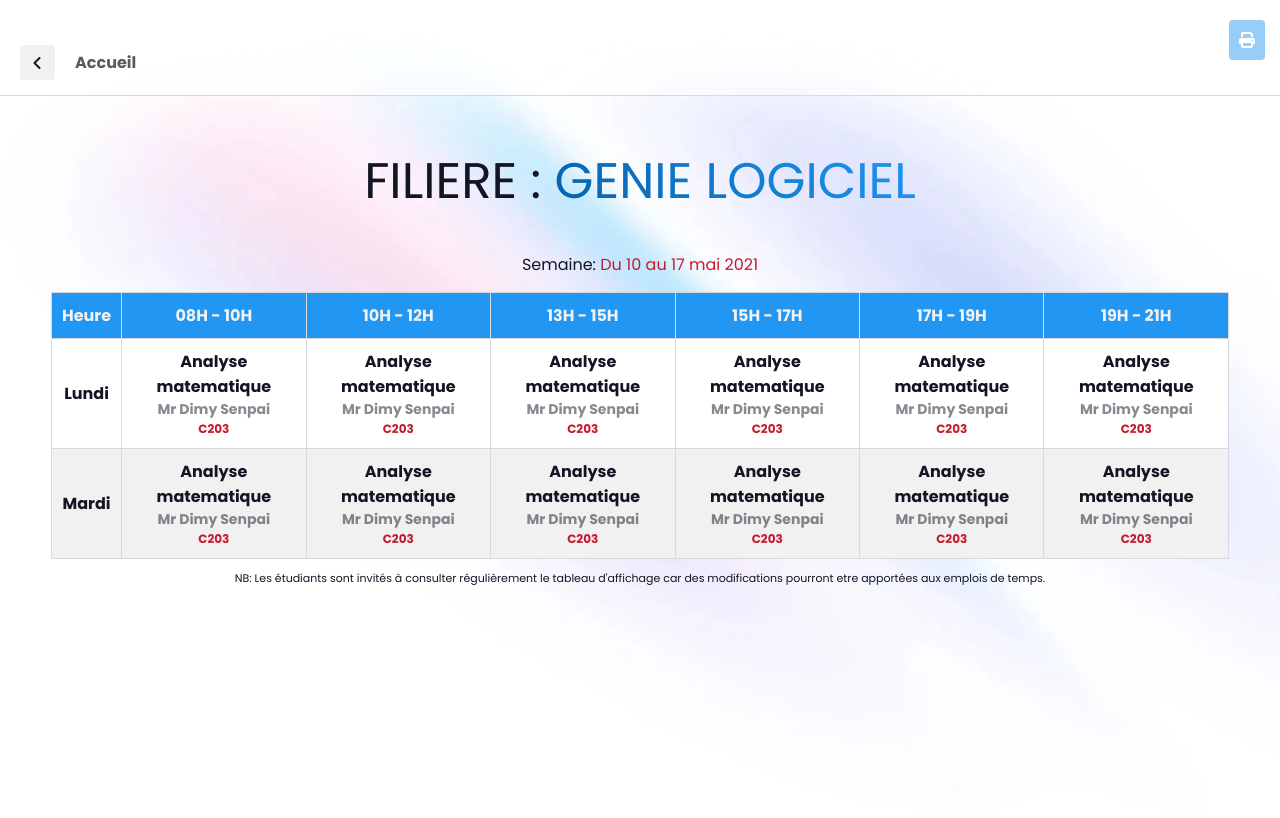
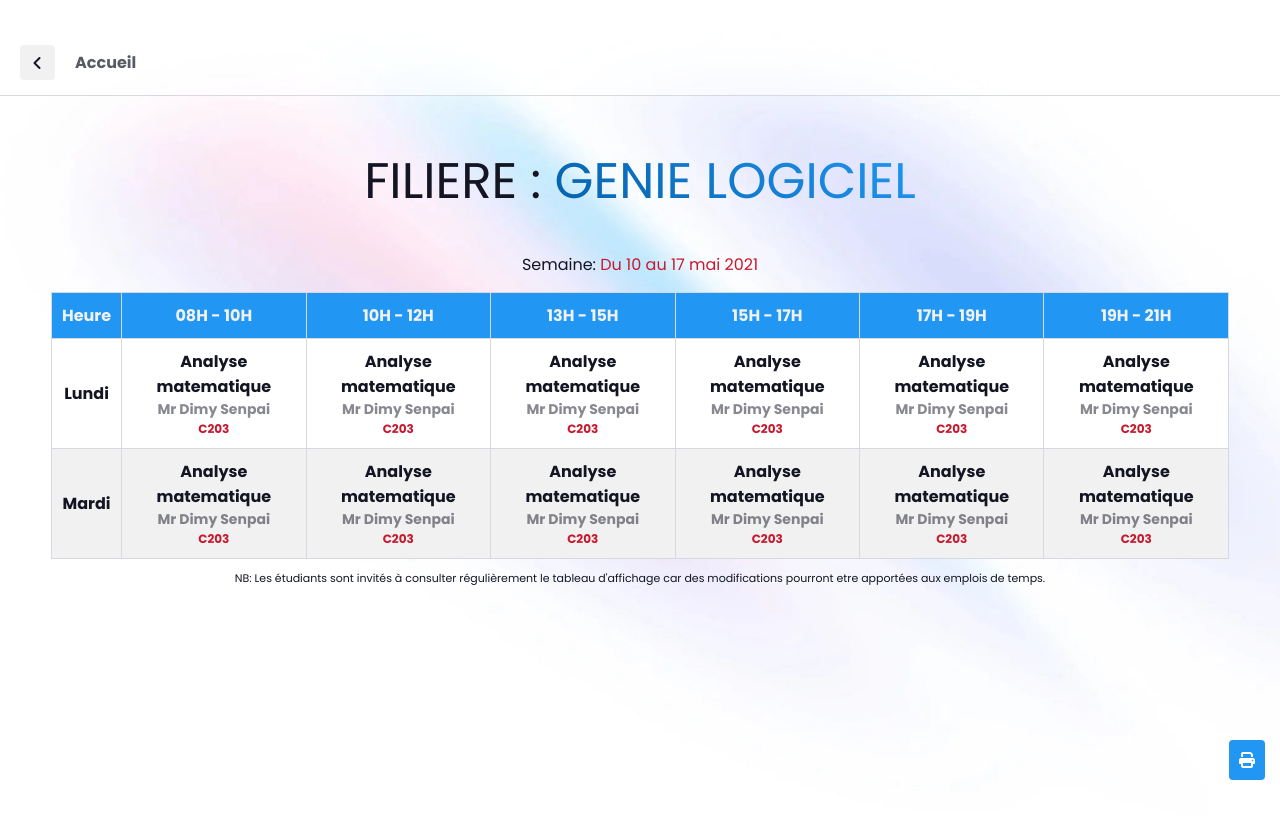
Before and after one commit to dimitrimabom/emploi_de_temps, a React (Vite) app: page / in a window 1280 px wide. Built offline with nearby package versions, Linux system fonts and the light colour scheme.

Commit message:
floting-button-print to bottom

```diff
--- a/src/styles/pages/_home_page.scss
+++ b/src/styles/pages/_home_page.scss
@@ -132,6 +132,7 @@
 .print {
   position: fixed;
   right: 15px;
+  bottom: 20px;
 
   @extend %button;
 }
```
